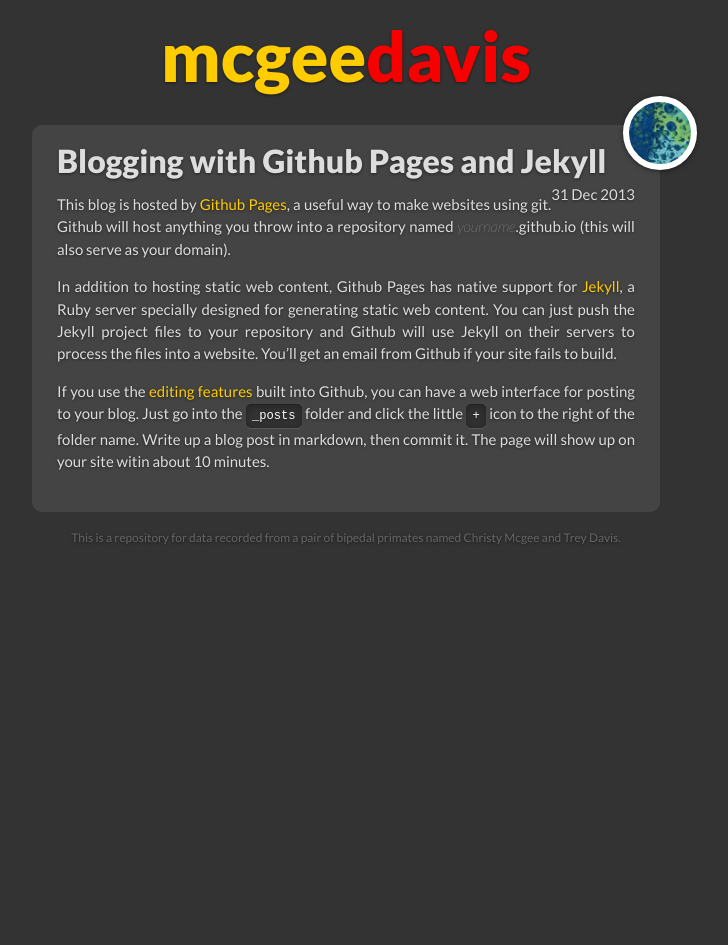
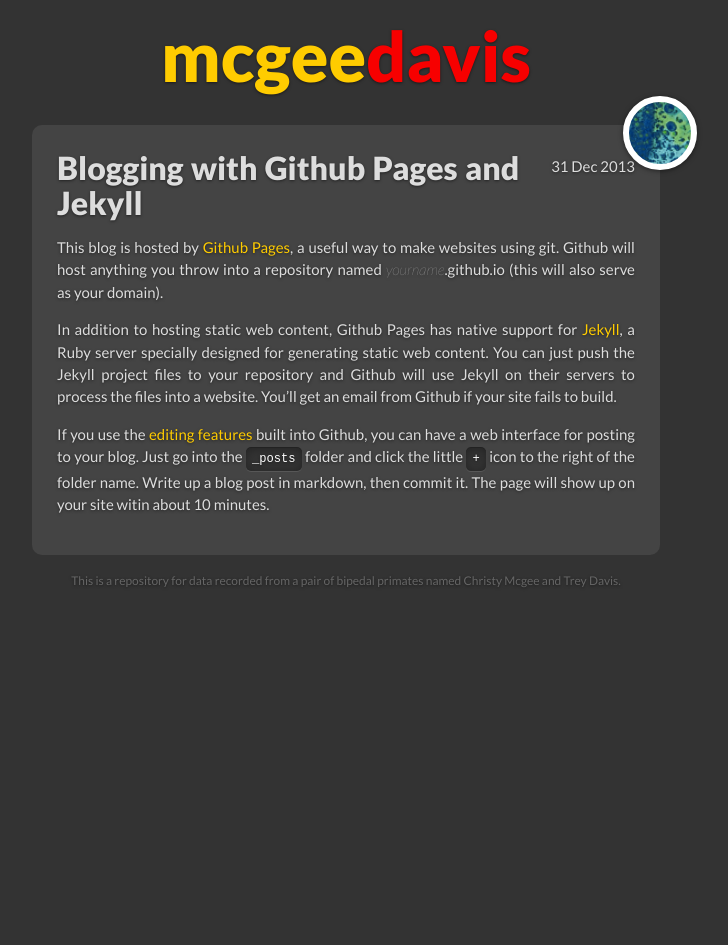
Before and after one commit to mcgeedavis/mcgeedavis.github.io, a Jekyll site: the page built from index.html, in a window 1280 px wide. Shown: the whole page, without its empty margins (294-1022 px from the left). Built offline with Jekyll 4.4.1, drawn with Linux system fonts in a browser that asks for light colours; Markdown is read by kramdown in place of the engine named in the settings.

Commit message:
Fix layout

```diff
--- a/css/main.css
+++ b/css/main.css
@@ -82,11 +82,20 @@
 .title {
   font-weight: 900;
   font-size: 24pt;
+  width: 80%;
+  float: left;
+  line-height: 1.1em;
+  margin-bottom: 0.5em;
 }
 
 .date {
   float: right;
   line-height: 24pt;
+  float: right;
+}
+
+.content {
+  clear: both;
 }
 
 .posts {
--- a/index.html
+++ b/index.html
@@ -9,9 +9,9 @@
     <div>
 		<div class="author-{{ post.author }}"></div>
 	    <div class="post">
-	    	<span class="title">{{ post.title }}</span>
-	    	<span class="date">{{ post.date | date_to_string }}</span>
-	    	<p>{{ post.content }}</p>
+	    	<div class="title">{{ post.title }}</div>
+	    	<div class="date">{{ post.date | date_to_string }}</div>
+	    	<div class="content">{{ post.content }}</div>
 	    </div>
     </div>
     {% endfor %}
```
